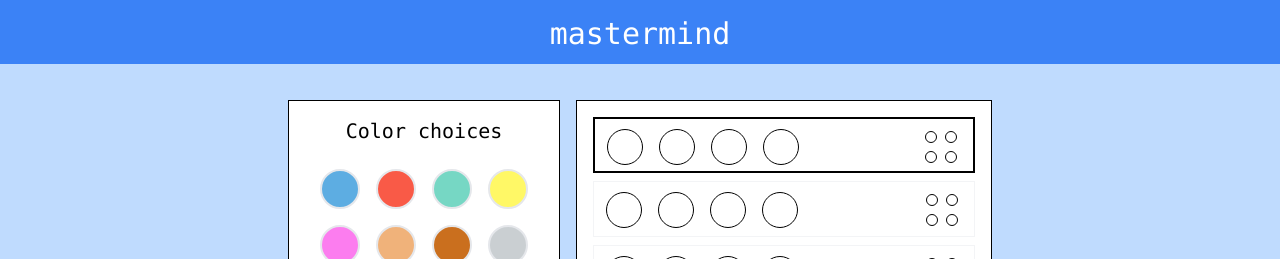
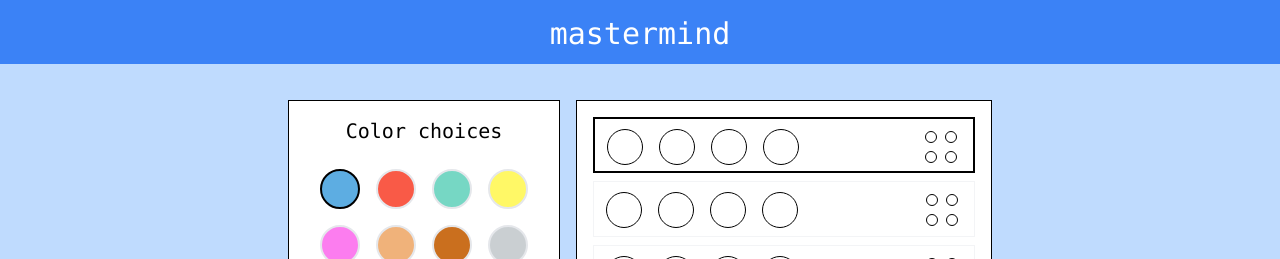
Before and after one commit to Sakshisrivastava413/mastermind-game, a Next.js app: page / in a window 1280 px wide. Shown: the top 259 px of the page. Built offline with nearby package versions, Linux system fonts and the light colour scheme.

Commit message:
selected initial color from palatte when game starts

```diff
--- a/pages/index.js
+++ b/pages/index.js
@@ -7,9 +7,10 @@ import Modal from "../components/Modal";
 import useModal from "../hooks/useModal";
 import Instructions from "../components/Instructions";
 import NewGame from "../components/NewGame";
+import colors from "../colors.constant";
 
 const Home = () => {
-  const [selectedColor, setSelectedColor] = useState("");
+  const [selectedColor, setSelectedColor] = useState(colors[0]);
   const [newGameModal, setNewGameModal] = useModal(false);
   const [instructionModal, setInstructionModal] = useModal(false);
   const gameRef = useRef();
```
